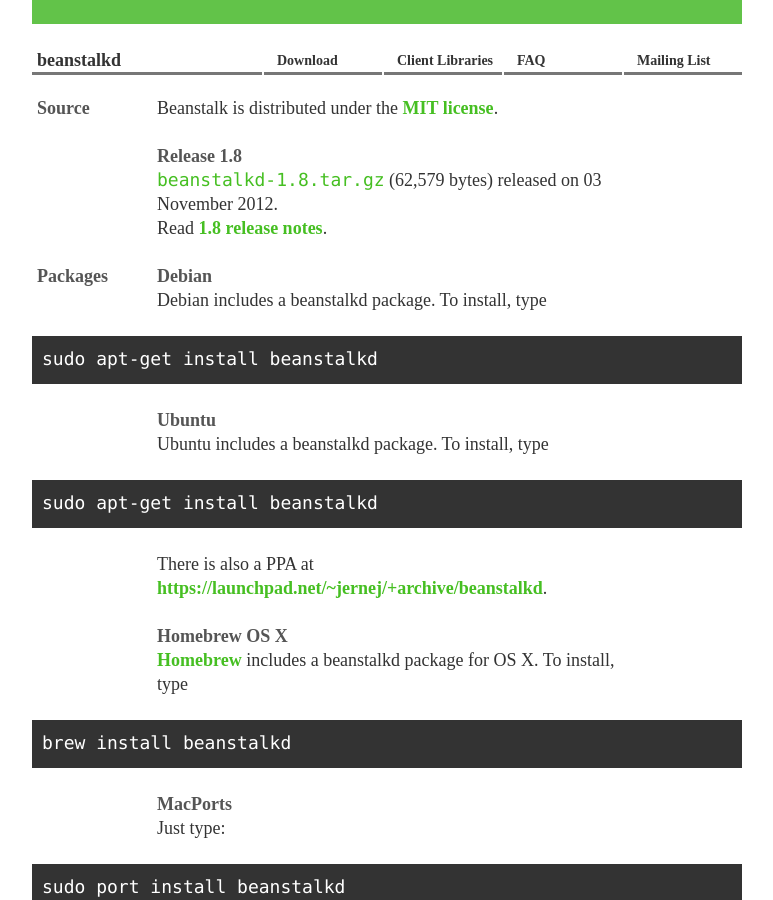
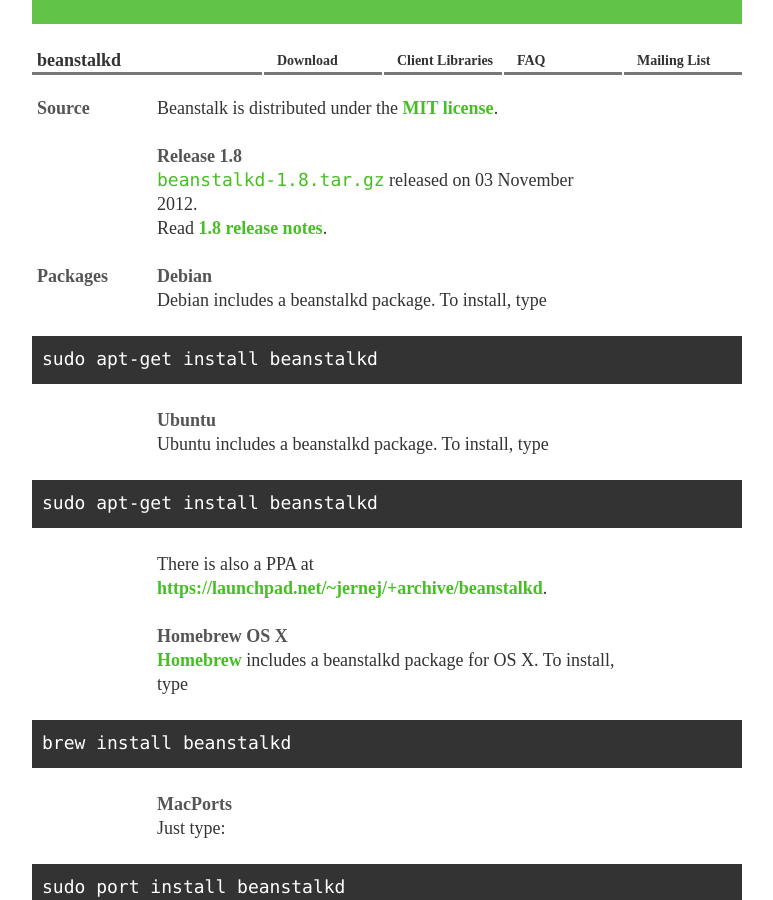
Before and after one commit to beanstalkd/beanstalkd, a Jekyll site: the page built from download.md, in a window 1280 px wide and 900 px high. Shown: the whole window, without its empty margins (253-1026 px from the left). Built offline with Jekyll 4.4.1, drawn with Linux system fonts in a browser that asks for light colours; Markdown is read by kramdown in place of the engine named in the settings; comment, search, counter and statistics services are not loaded.

Commit message:
omit file size

```diff
--- a/download.md
+++ b/download.md
@@ -15,7 +15,7 @@
 ### Release {{ post.version }}
 
 [`beanstalkd-{{ post.version }}.tar.gz`]({{ post.dist }})
-({{ post.size }} bytes) released on {{ post.date | date_to_long_string }}.
+released on {{ post.date | date_to_long_string }}.
 Read [{{ post.version }} release notes](/beanstalkd{{ post.url }}).
 
       {% assign want = false %}
```
